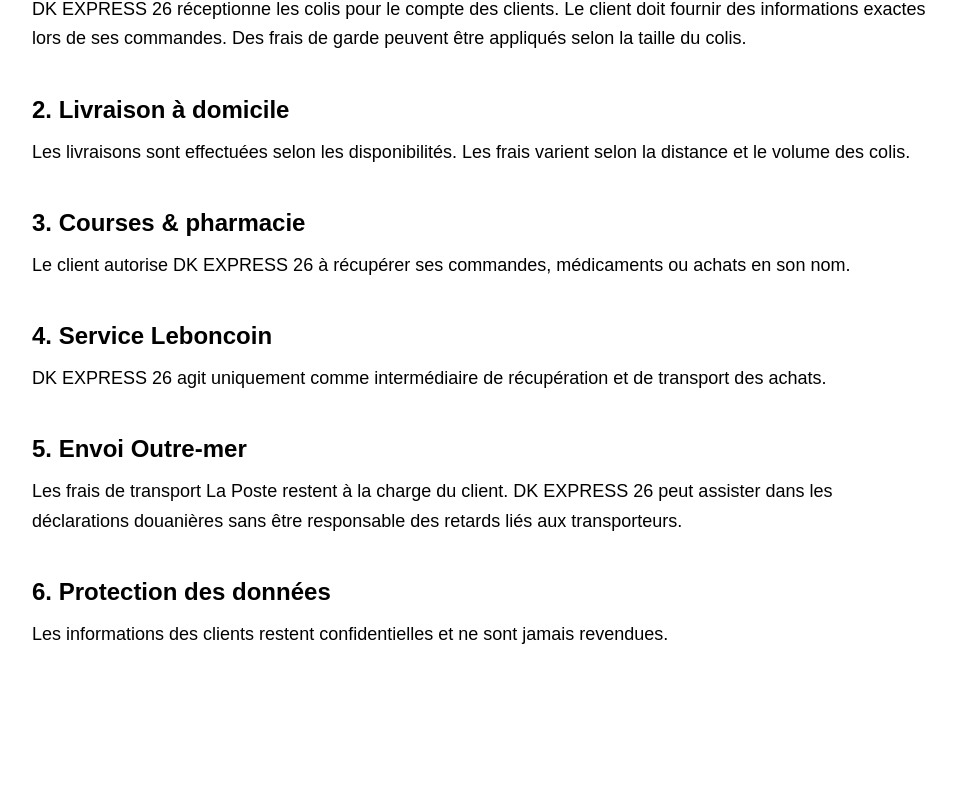
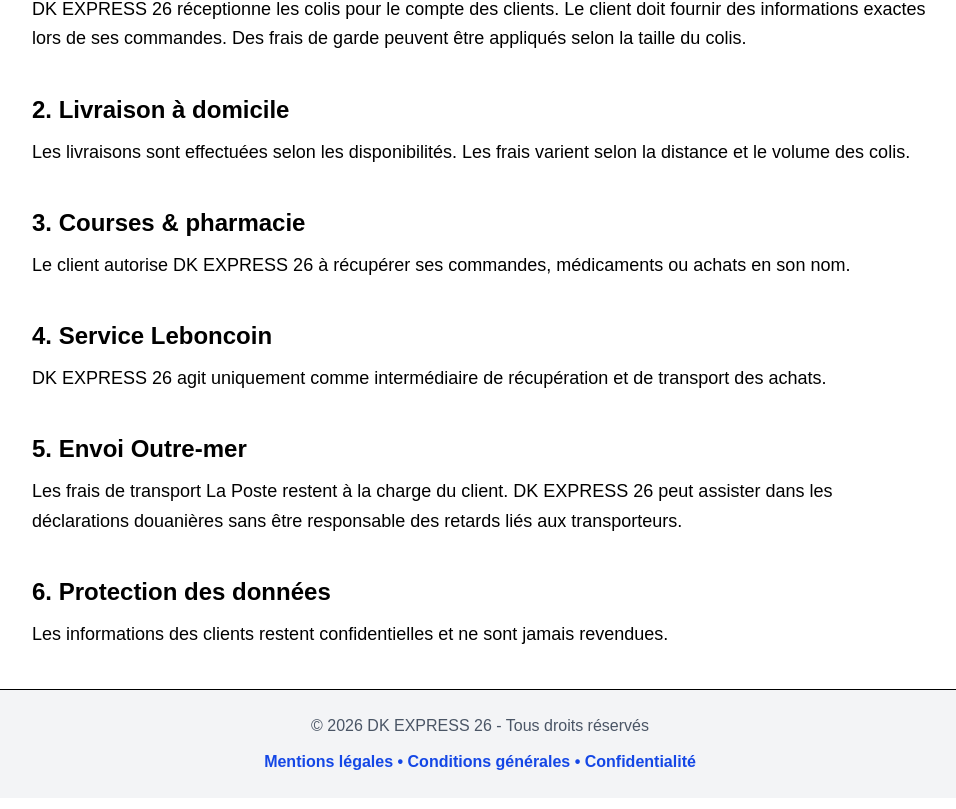
Before and after one commit to dkexpress2607/dk-express26, a Next.js app: page /legal in a window 1280 px wide. Shown: the part 201-1010 px from the top of the page, without its empty margins (160-1116 px from the left). Before the commit the page ends 914 px from the top, so only its background shows below. Built offline with nearby package versions, Linux system fonts and the light colour scheme.

Commit message:
Ajout footer legal

```diff
--- a/app/legal/page.tsx
+++ b/app/legal/page.tsx
@@ -80,6 +80,25 @@
         </div>
 
       </div>
+      {/* FOOTER */}
+<footer className="bg-gray-100 py-6 mt-10 border-t">
+
+  <div className="max-w-6xl mx-auto px-6 text-center text-gray-600">
+
+    <p className="mb-3">
+      © 2026 DK EXPRESS 26 - Tous droits réservés
+    </p>
+
+    <a
+      href="/legal"
+      className="text-blue-700 font-semibold hover:underline"
+    >
+      Mentions légales • Conditions générales • Confidentialité
+    </a>
+
+  </div>
+
+</footer>
     </div>
   );
 }
```
